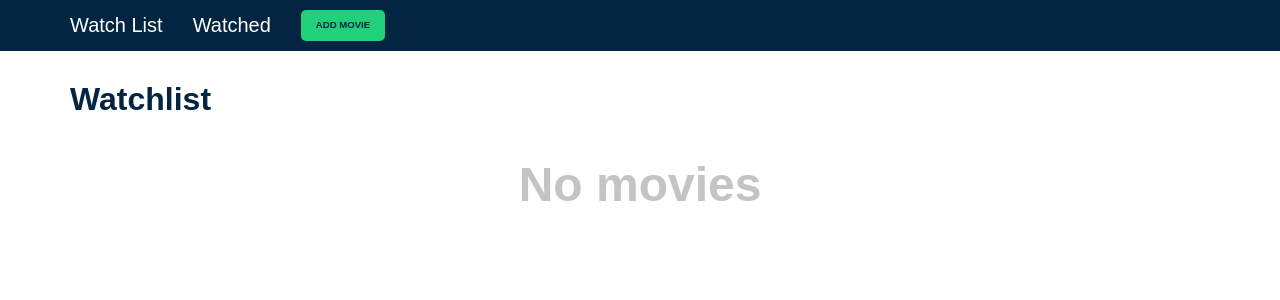
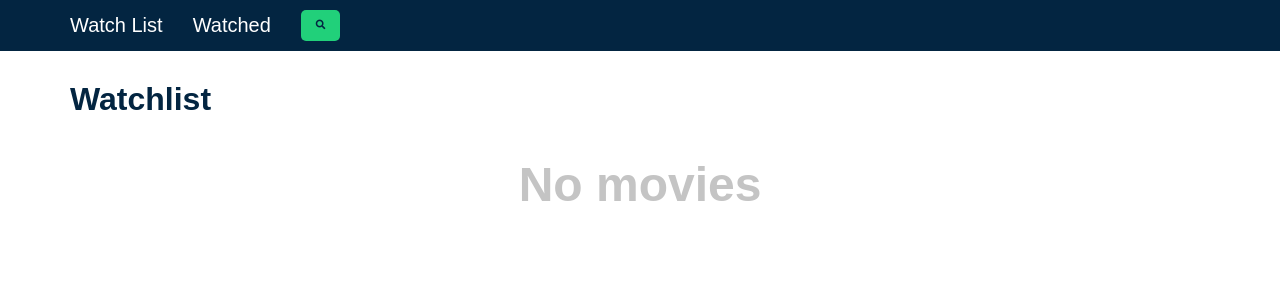
Before and after one commit to Sir-Apple/MovieTrackr, a React (Create React App) app in the folder watchlist/: page / in a window 1280 px wide. Shown: the top 300 px of the page. Built offline with nearby package versions, Linux system fonts and the light colour scheme.

Commit message:
Update Header.js

```diff
--- a/watchlist/src/components/Header.js
+++ b/watchlist/src/components/Header.js
@@ -17,7 +17,7 @@ export const Header = () => {
                         <Link to="/Watched">Watched</Link>
                     </li>
                     <li>
-                        <Link to="/Addmovie" className="btn">Add Movie</Link>
+                        <Link to="/Addmovie" className="btn"><i class="fas fa-search"></i></Link>
                     </li>
                 </ul>
             </div>
```
